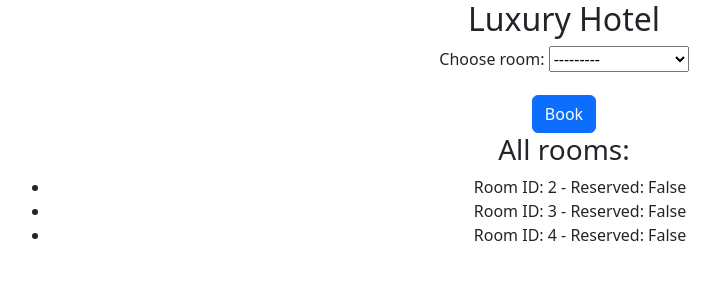
After one commit to An1kun/booking-project, a Django app: page /hotels/1/booking in a window 1280 px wide. The commit adds this page. Shown: the top 300 px of the page, without its empty margins (76-796 px from the left). Run offline with Django 5.2, Linux system fonts and the light colour scheme; data comes from the database, SQL or seed files in the repository; both versions use the stored data as it was after the commit; some libraries are stand-ins or nearby versions.

Commit message:
pseudo booking added

```diff
--- /dev/null
+++ b/hotel/forms.py
@@ -0,0 +1,15 @@
+from django import forms
+from .models import Room
+
+class BookRoomForm(forms.ModelForm):
+    room = forms.ModelChoiceField(queryset=Room.objects.filter(reserved=False), required=True)
+
+    class Meta:
+        model = Room
+        fields = ['room']  # Включите только поле комнаты
+
+    def __init__(self, *args, **kwargs):
+        hotel = kwargs.pop('hotel')  # Получаем отель при инициализации формы
+        super(BookRoomForm, self).__init__(*args, **kwargs)
+        # Ограничиваем выбор только комнатами данного отеля
+        self.fields['room'].queryset = Room.objects.filter(hotel=hotel, reserved=False)
--- /dev/null
+++ b/hotel/templates/booking_room.html
@@ -0,0 +1,45 @@
+{% load static %}
+<!DOCTYPE html>
+<html lang="en">
+<head>
+    <meta charset="UTF-8">
+    <meta name="viewport" content="width=device-width, initial-scale=1.0">
+    <link rel="stylesheet" href="{% static 'hotel/styles.css' %}">
+    <title>Booking</title>
+    {% load bootstrap5 %}
+    {% bootstrap_css %}
+    {% bootstrap_javascript %}
+</head>
+<body>
+    <div class="container">
+        <div class="title text-center">
+            <div class="container">
+                <h2 class="text-center">{{ hotel.name }}</h2>
+
+                <form method="POST">
+                    {% csrf_token %}
+                    <div class="mb-3">
+                        <label for="room" class="form-label">Choose room:</label>
+                        {{ form.room }}  <!-- Здесь будет отображён выпадающий список для доступных комнат -->
+                    </div>
+                    <button type="submit" class="btn btn-primary">Book</button>
+                </form>
+
+                <h3>All rooms:</h3>
+                <ul>
+                    {% for room in rooms %}
+                        <li>Room ID: {{ room.id }} - Reserved: {{ room.reserved }}</li>
+                    {% empty %}
+                        <li>No rooms.</li>
+                    {% endfor %}
+                </ul>
+            </div>
+        </div>
+    </div>
+
+
+
+
+
+</body>
+</html>
--- a/hotel/urls.py
+++ b/hotel/urls.py
@@ -3,5 +3,6 @@ from . import views
 
 urlpatterns = [
     path("hotels/", views.list_hotels, name="hotels"),
-    path("hotels/<int:hotel_id>/", views.hotel_detail, name="hotel_detail")
+    path("hotels/<int:hotel_id>/", views.hotel_detail, name="hotel_detail"),
+    path("hotels/<int:hotel_id>/booking", views.booking_room, name="booking_room")
 ]
--- a/hotel/views.py
+++ b/hotel/views.py
@@ -1,5 +1,6 @@
 from django.shortcuts import render, redirect, get_list_or_404, get_object_or_404
 from .models import Hotel, Room
+from .forms import BookRoomForm
 
 def list_hotels(request):
     hotels = get_list_or_404(Hotel)
@@ -8,3 +9,19 @@ def list_hotels(request):
 def hotel_detail(request, hotel_id):
     hotel = get_object_or_404(Hotel, id=hotel_id)
     return render(request, 'hotel_detail.html', {'hotel':hotel})
+
+def booking_room(request, hotel_id):
+    hotel = get_object_or_404(Hotel, id=hotel_id)
+    rooms = Room.objects.filter(hotel=hotel, reserved=False)
+
+    if request.method == 'POST':
+        form = BookRoomForm(request.POST, hotel=hotel)
+        if form.is_valid():
+            room = form.cleaned_data['room']  # Получаем выбранную комнату
+            room.reserved = True  # Помечаем как забронированную
+            room.save()  # Сохраняем изменения
+            return redirect('hotel_detail', hotel_id=hotel.id)
+    else:
+        form = BookRoomForm(hotel=hotel)
+
+    return render(request, 'booking_room.html', {'hotel': hotel, 'rooms': rooms, 'form': form})
--- a/static/hotel/styles.css
+++ b/static/hotel/styles.css
@@ -6,3 +6,8 @@
 .card-img-top{
     height: 15em;
 }
+
+.detail_img{
+    height: 30em;
+    width: 30em;
+}
```
Also changed, not shown: hotel/templates/hotel_detail.html (+9 -1 lines), db.sqlite3.
